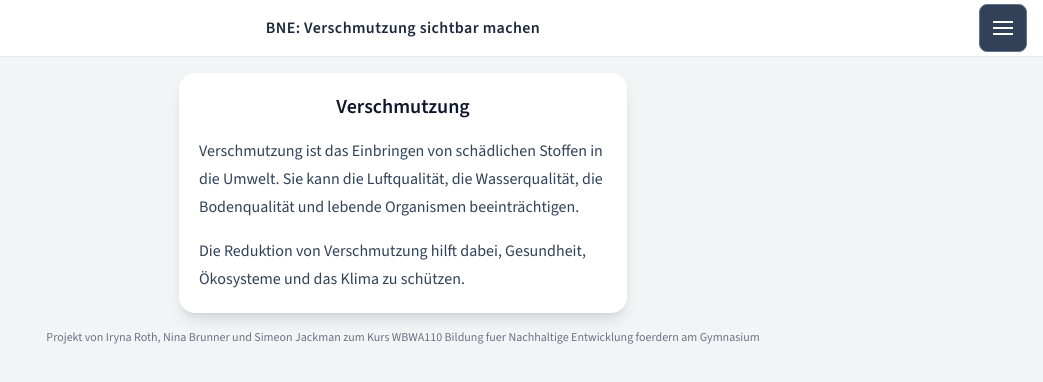
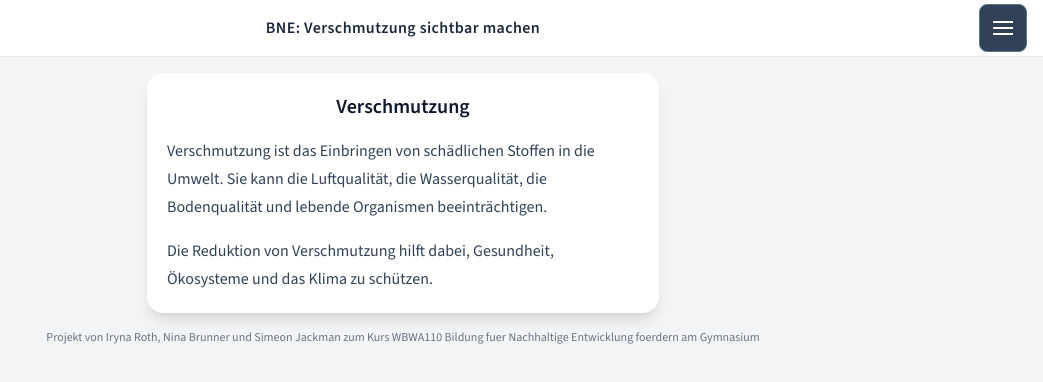
Before and after one commit to simeonjackman/pollution, a Vue app: page /introduction in a window 1280 px wide. Shown: the top 382 px of the page, without its empty margins (237-1280 px from the left). Built offline with nearby package versions, Linux system fonts and the light colour scheme.

Commit message:
CHANGE: margin for readibility

```diff
--- a/src/App.vue
+++ b/src/App.vue
@@ -69,9 +69,9 @@ function closeMenu() {
       </div>
     </nav>
 
-    <main class="px-4 pb-4 pt-4">
+    <main class="px-2 pb-4 pt-4 sm:px-3">
       <div
-        class="mx-auto w-full max-w-md rounded-2xl bg-white p-5 text-black shadow-lg"
+        class="mx-auto w-full max-w-lg rounded-2xl bg-white p-5 text-black shadow-lg"
       >
         <RouterView />
       </div>
```
